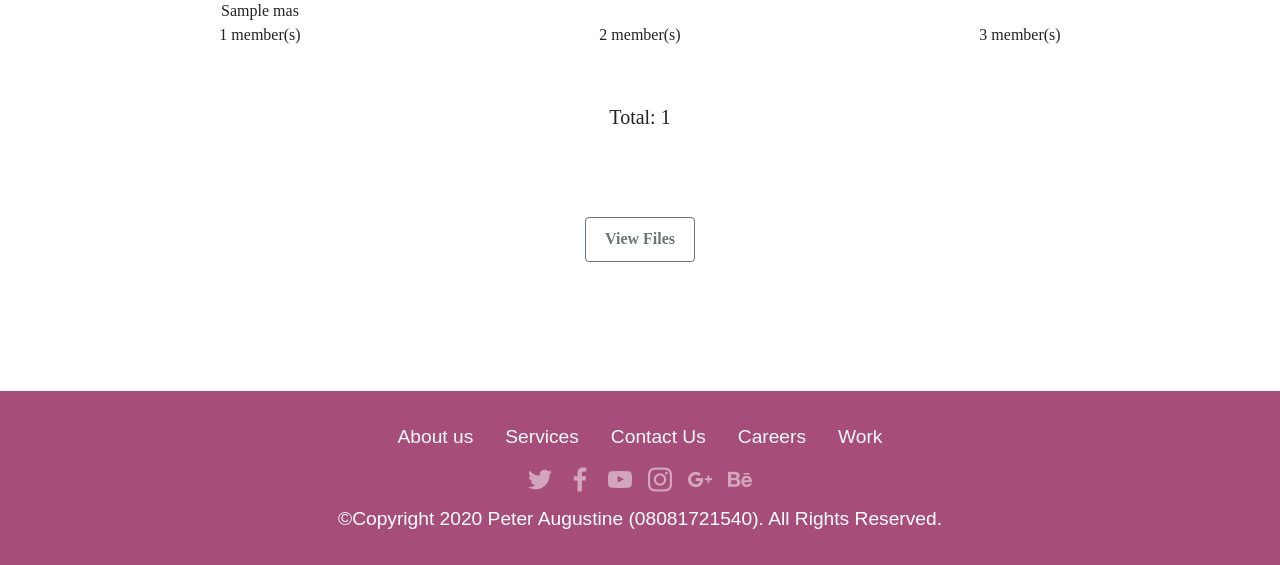
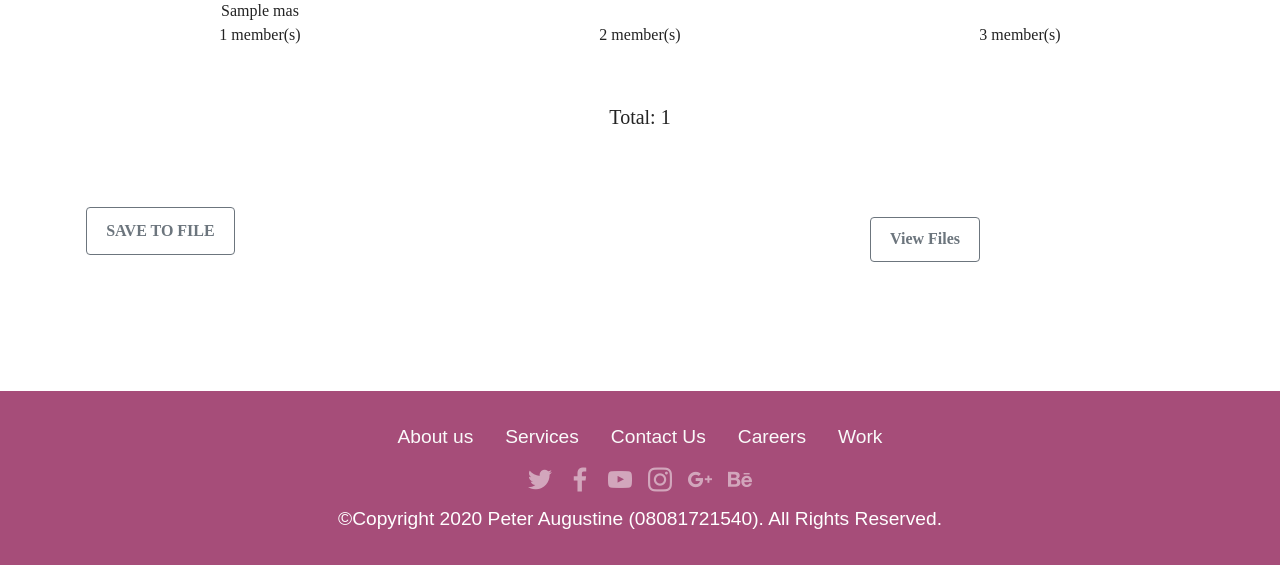
Before and after one commit to edokaa/ccgsmoba, a Django app: page /attendance/final-details in a window 1280 px wide. Shown: the part 153-718 px from the top of the page. Run offline with Django 3.2, Linux system fonts and the light colour scheme; a user stored in the database is signed in; tables that the repository leaves empty hold one stand-in row (values such as "Sample post"); some libraries are stand-ins or nearby versions; some web fonts are replaced.

Commit message:
enabled button save of file

```diff
--- a/Attendance/templates/final_analysis.html
+++ b/Attendance/templates/final_analysis.html
@@ -21,15 +21,15 @@
     <h5>Total: {{ total_count }}</h5>
     <br><br><br>
     <div class="row">
-{#        {% if total_count %}#}
-{#        <div class="col-6">#}
-{#        <form action="" method="POST">#}
-{#            {% csrf_token %}#}
-{#            <button type="submit" class="btn btn-outline-secondary">SAVE TO FILE</button>#}
-{#        </form>#}
-{#        </div>#}
-{#        {% endif %}#}
-        <div class="col-12">
+        {% if total_count %}
+        <div class="col-6">
+        <form action="" method="POST">
+            {% csrf_token %}
+            <button type="submit" class="btn btn-outline-secondary">SAVE TO FILE</button>
+        </form>
+        </div>
+        {% endif %}
+        <div class="col-6">
             <a href="{% url 'attendance:files' %}" class="btn btn-outline-secondary">View Files</a>
         </div>
     </div>
```
